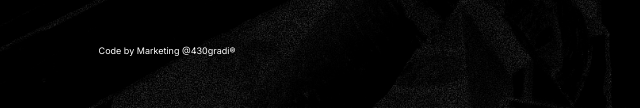
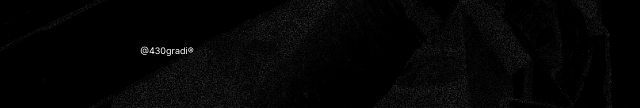
Before and after one commit to 430Gradi/linkbio_430recife, a plain HTML site: page index.html in a window 1280 px wide. Shown: the part 748-856 px from the top of the page, 473-1113 px from the left. Drawn offline with nearby package versions, Linux system fonts and the light colour scheme.

Commit message:
Update index.html

```diff
--- a/index.html
+++ b/index.html
@@ -132,7 +132,7 @@
       </div>
       <footer>
         <a href="https://www.instagram.com/430gradi/"
-          >Code by Marketing @430gradi®</a
+          >@430gradi®</a
         >
       </footer>
     </div>
```
